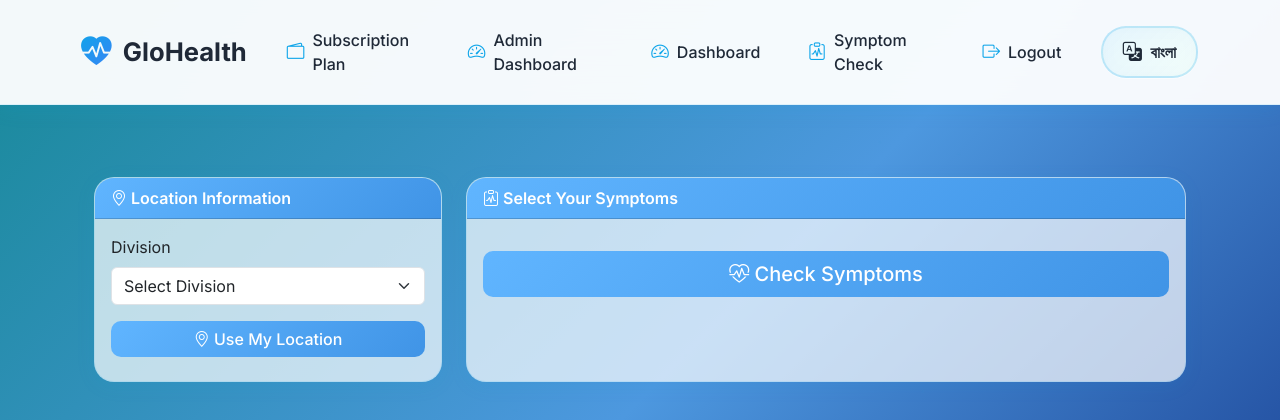
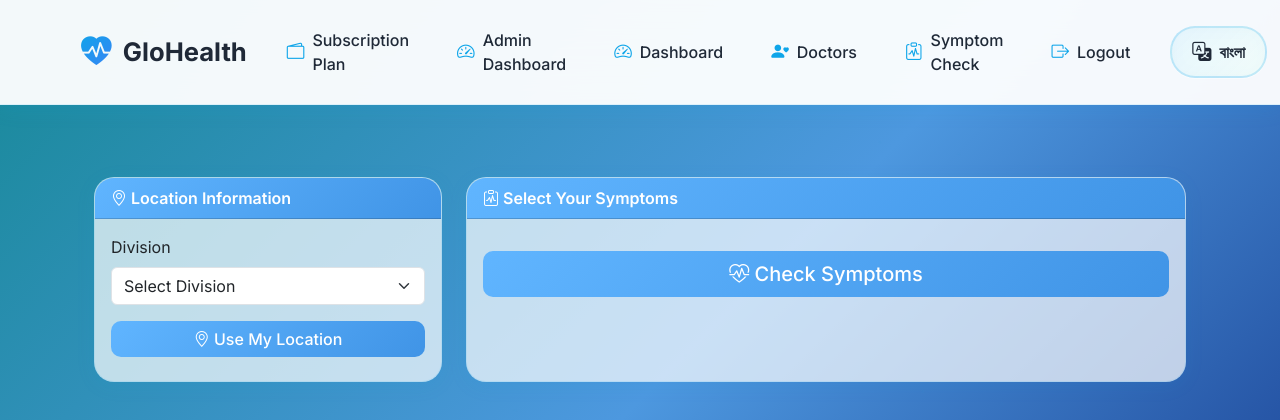
Before and after one commit to amjony1/ai-global-health, a Flask app: page /prediction in a window 1280 px wide. Shown: the top 420 px of the page. Run offline with Flask 3, Linux system fonts and the light colour scheme; the visitor is signed in with stand-in values (Sample User, id 1); data that the repository does not hold is empty; parts of the project's set-up code (start-up, migrations or seed data) failed here and were passed over.

Commit message:
Change prediction flow to doctor consultation

```diff
--- a/app.py
+++ b/app.py
@@ -1048,7 +1048,7 @@ def book_appointment(doctor_id):
         if not doctor:
             return "Doctor not found", 404
 
-        # Fetch user's active subscription with checkup points
+        # Fetch user's active subscription with checkup points (optional for free checkups)
         sub_resp = supabase.table("user_subscriptions")\
             .select("*")\
             .eq("user_id", str(current_user.id))\
@@ -1057,9 +1057,6 @@ def book_appointment(doctor_id):
             .limit(1)\
             .execute()
         subscription = sub_resp.data[0] if sub_resp.data else None
-        if not subscription:
-            flash("You need an active subscription to book an appointment.", "danger")
-            return redirect(url_for('plans'))
 
         if request.method == 'POST':
             scheduled_time = request.form.get('scheduled_time')
@@ -1098,6 +1095,8 @@ def book_appointment(doctor_id):
             # Insert appointment
             supabase.from_('appointments').insert({
                 'user_id': str(current_user.id),
+                'user_name': current_user.address.get('full_name') if current_user.address else current_user.name,
+                'user_email': current_user.email,
                 'doctor_id': doctor_id,
                 'scheduled_time': scheduled_time,
                 'status': status,
--- a/templates/base.html
+++ b/templates/base.html
@@ -502,6 +502,13 @@
                         </a>
                     </li>
                     <li class="nav-item">
+                        <a class="nav-link" href="/doctors">
+                            <i class="bi bi-person-heart"></i>
+                            <span class="lang-bn bangla">ডাক্তারগণ</span>
+                            <span class="lang-en">Doctors</span>
+                        </a>
+                    </li>
+                    <li class="nav-item">
                         <a class="nav-link" href="/prediction">
                             <i class="bi bi-clipboard-pulse"></i>
                             <span class="lang-bn bangla">লক্ষণ পরীক্ষা</span>
--- a/templates/prediction.html
+++ b/templates/prediction.html
@@ -248,23 +248,11 @@ function showResultsModal(predictions) {
             "Ensure proper hydration and rest."
         ];
 
-        // Backend will inject the current subscription plan name (if any)
-        const userPlan = "{{ user_plan_name if user_plan_name else '' }}";
-        let actionBtn = "";
-
-        if (userPlan) {
-            // If subscribed → go to that plan's features
-            actionBtn = `<a href="/features/${userPlan}" class="btn btn-lg"
-                            style="background-color:#3d83d7; color:white; border:none;">
-                            View ${userPlan} Features
-                         </a>`;
-        } else {
-            // If not subscribed → go to plans
-            actionBtn = `<a href="/plans" class="btn btn-lg"
-                            style="background-color:#3d83d7; color:white; border:none;">
-                            Consult with a Specialist
-                         </a>`;
-        }
+        // Redirect to doctors page
+        const actionBtn = `<a href="/doctors" class="btn btn-lg"
+                        style="background-color:#3d83d7; color:white; border:none;">
+                        Consult Specialist
+                     </a>`;
 
         const modalHtml = `
         <div class="modal fade" id="resultsModal" tabindex="-1" aria-hidden="true">
--- a/templates/results.html
+++ b/templates/results.html
@@ -26,8 +26,8 @@
 
         <!-- Consult with Doctor Button -->
         <div class="mt-3 text-center">
-            <a href="/plans" class="btn btn-success btn-lg bangla">
-                <i class="bi bi-person-badge me-2"></i> Consult with Doctor
+            <a href="/doctors" class="btn btn-success btn-lg bangla">
+                <i class="bi bi-person-badge me-2"></i> Consult Specialist
             </a>
         </div>
     </div>
```
